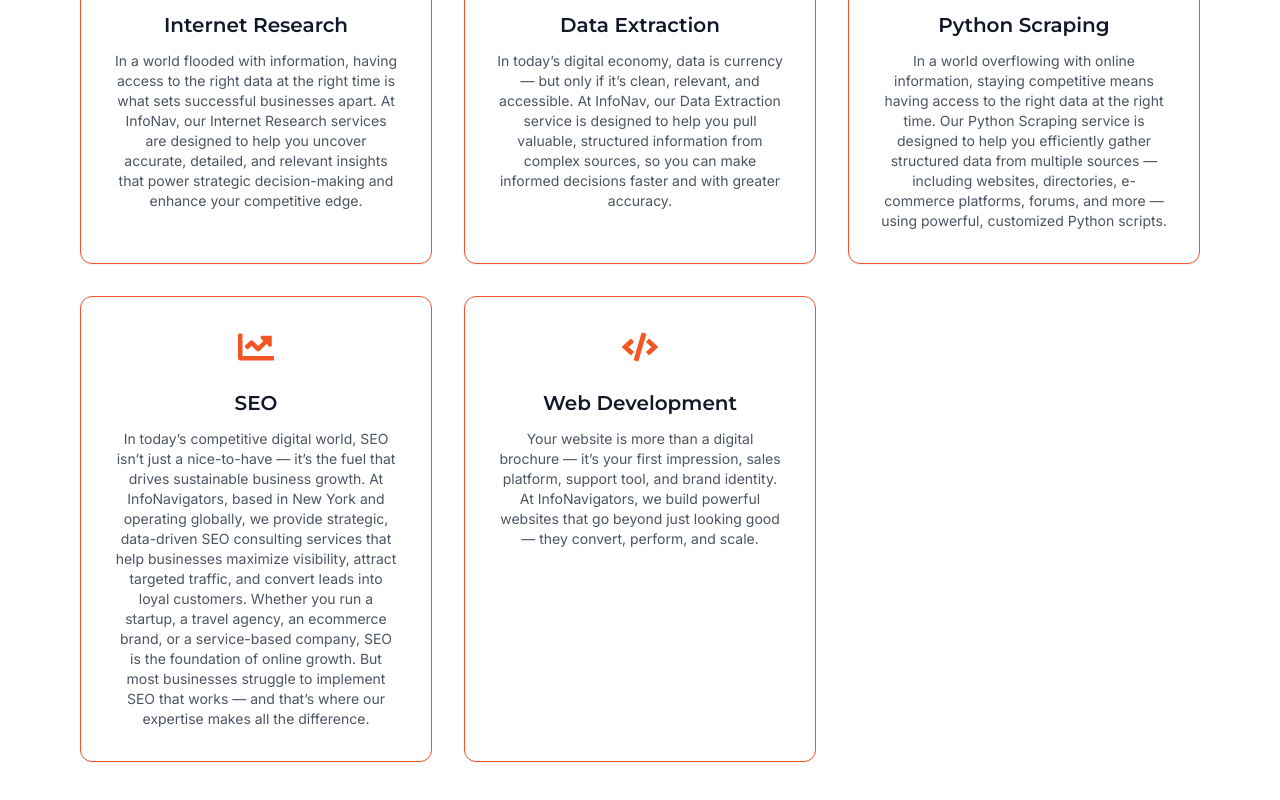
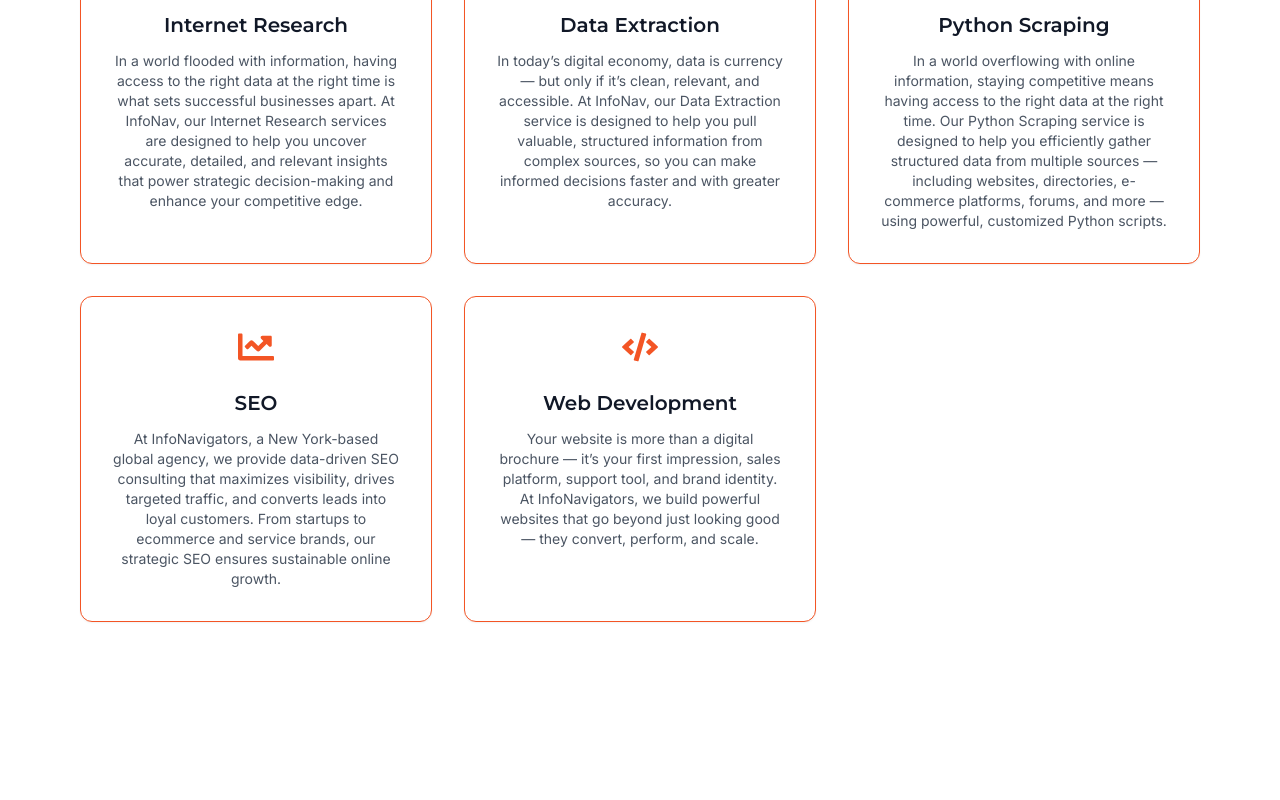
Before and after one commit to SallalZahid56/Infonav-in-React, a React (Vite) app: page / in a window 1280 px wide. Shown: the part 1945-2745 px from the top of the page. After the commit the page ends 2631 px from the top, so only its background shows below. Built offline with nearby package versions, Linux system fonts and the light colour scheme.

Commit message:
Initial commit

```diff
--- a/src/components/Services.jsx
+++ b/src/components/Services.jsx
@@ -44,7 +44,7 @@ const services = [
   {
     icon: FaChartLine,
     title: "SEO",
-    desc: "In today’s competitive digital world, SEO isn’t just a nice-to-have — it’s the fuel that drives sustainable business growth. At InfoNavigators, based in New York and operating globally, we provide strategic, data-driven SEO consulting services that help businesses maximize visibility, attract targeted traffic, and convert leads into loyal customers. Whether you run a startup, a travel agency, an ecommerce brand, or a service-based company, SEO is the foundation of online growth. But most businesses struggle to implement SEO that works — and that’s where our expertise makes all the difference.",
+    desc: "At InfoNavigators, a New York-based global agency, we provide data-driven SEO consulting that maximizes visibility, drives targeted traffic, and converts leads into loyal customers. From startups to ecommerce and service brands, our strategic SEO ensures sustainable online growth.",
   },
   {
     icon: FaCode,
```
